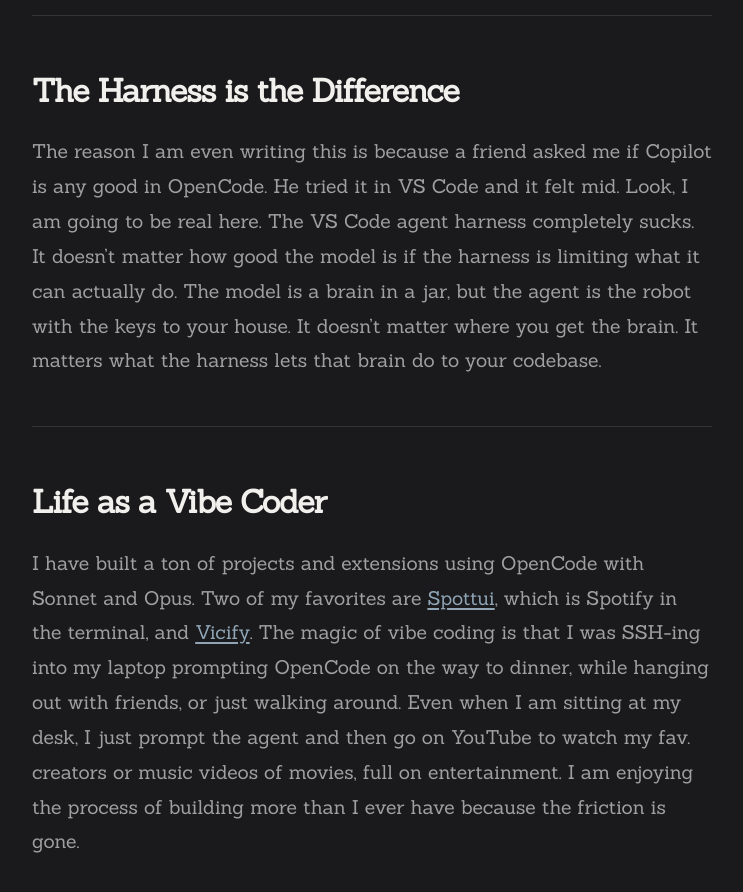
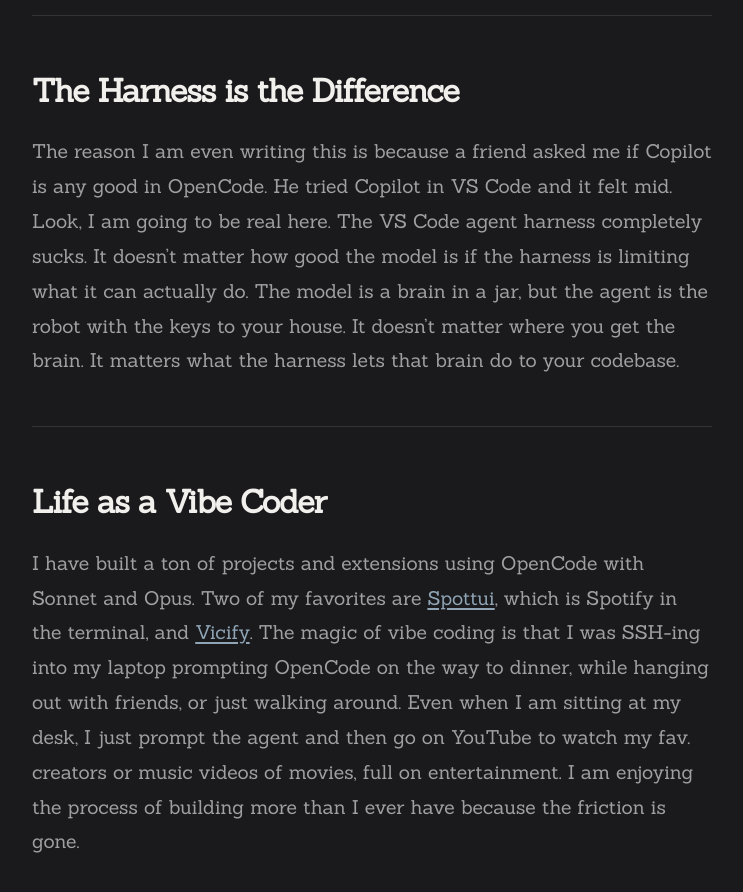
Before and after one commit to RazoBeckett/blog, an Astro site: page /blog/the-vibe-coder-manifesto in a window 1280 px wide. Shown: the part 2900-3792 px from the top of the page, without its empty margins (268-1011 px from the left). Built offline with nearby package versions, Linux system fonts and the light colour scheme; Astro itself is replaced by a stand-in of ours; a web font is replaced by a local one.

Commit message:
docs(blog): update Copilot wording in manifesto
Replace "He tried it in VS Code" with "He tried Copilot in VS Code" for clearer reference.

```diff
--- a/src/content/blog/the-vibe-coder-manifesto.md
+++ b/src/content/blog/the-vibe-coder-manifesto.md
@@ -32,7 +32,7 @@ OpenCode is an open chassis. It doesn't ask you to hack the system; it asks you
 
 ## The Harness is the Difference
 
-The reason I am even writing this is because a friend asked me if Copilot is any good in OpenCode. He tried it in VS Code and it felt mid. Look, I am going to be real here. The VS Code agent harness completely sucks. It doesn't matter how good the model is if the harness is limiting what it can actually do. The model is a brain in a jar, but the agent is the robot with the keys to your house. It doesn't matter where you get the brain. It matters what the harness lets that brain do to your codebase.
+The reason I am even writing this is because a friend asked me if Copilot is any good in OpenCode. He tried Copilot in VS Code and it felt mid. Look, I am going to be real here. The VS Code agent harness completely sucks. It doesn't matter how good the model is if the harness is limiting what it can actually do. The model is a brain in a jar, but the agent is the robot with the keys to your house. It doesn't matter where you get the brain. It matters what the harness lets that brain do to your codebase.
 
 ---
 
```
